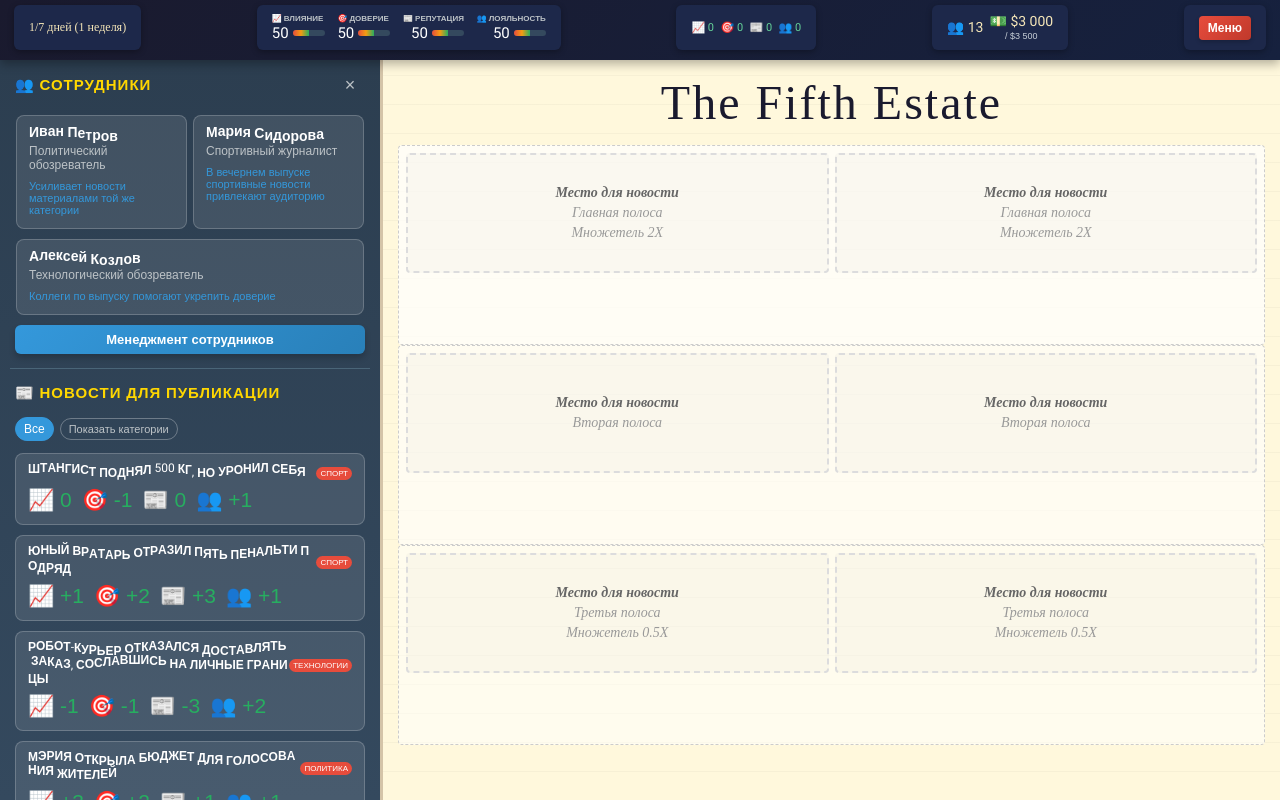
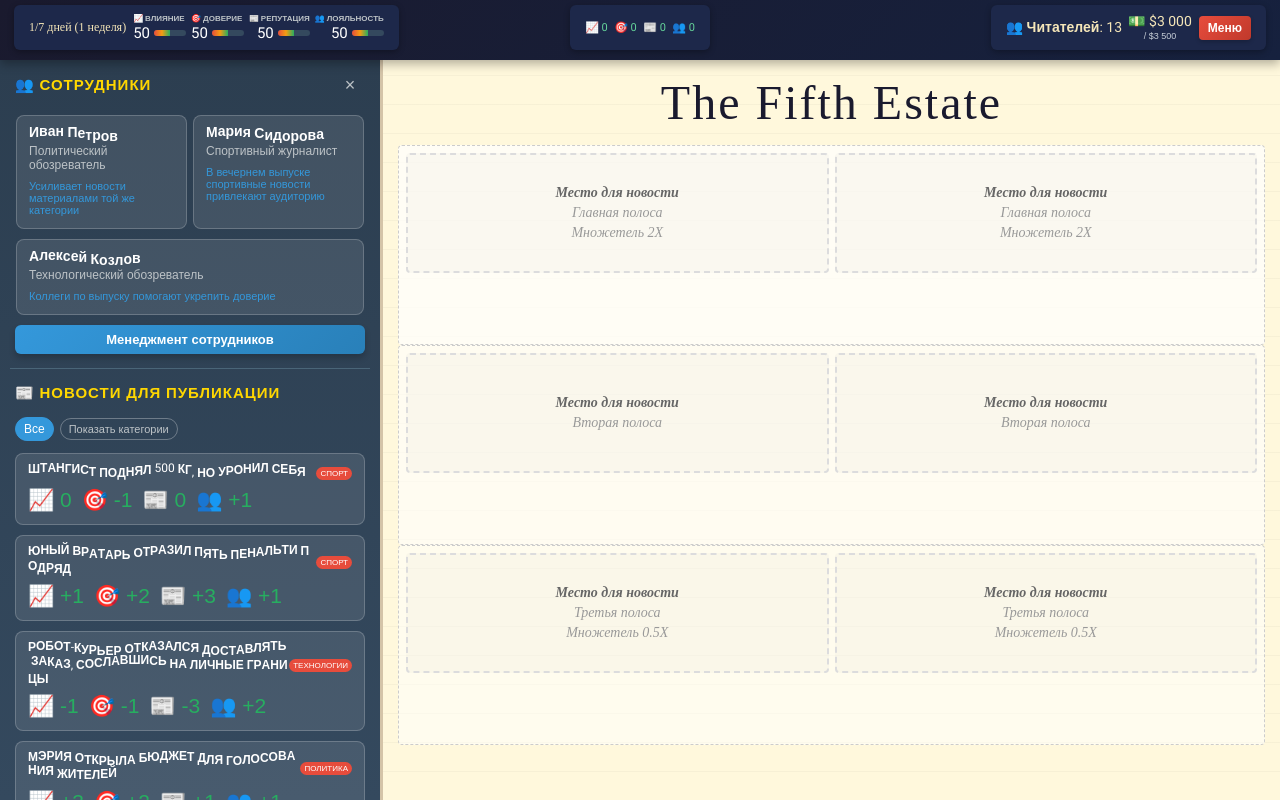
Before and after one commit to rvllvd/the_fifth_estate, a React (Vite) app: page / in a window 1280 px wide. Built offline with nearby package versions, Linux system fonts and the light colour scheme; a web font is replaced by a local one.

Commit message:
fix design

```diff
--- a/src/components/TopPanel.tsx
+++ b/src/components/TopPanel.tsx
@@ -50,6 +50,7 @@ export default function TopPanel({
 
   return (
     <div id="top-panel">
+      <div className="top-panel-left">
         <div className="game-clock" aria-label="Игровой день">
           <span className="game-clock-label">
             {GAME_BALANCE.showGameTime ? "Время" : "Ходы"}
@@ -81,6 +82,7 @@ export default function TopPanel({
             })}
           </div>
         </div>
+      </div>
 
       <div id="metrics-preview" aria-label="Прогноз изменения метрик">
         <div className="preview-line">
@@ -97,13 +99,14 @@ export default function TopPanel({
         </div>
       </div>
 
+      <div className="top-panel-right">
         <div className="top-panel-economy">
           <div
             className="resource-display"
             id="readers-display"
             aria-label="Читатели"
           >
-          <strong>👥 {formatMoney(readers)}</strong>
+            <strong>👥 Читателей: {formatMoney(readers)}</strong>
           </div>
 
           <div
@@ -122,5 +125,6 @@ export default function TopPanel({
           </button>
         </div>
       </div>
+    </div>
   );
 }
--- a/src/styles/top-panel.scss
+++ b/src/styles/top-panel.scss
@@ -5,9 +5,11 @@
   flex: 0 0 auto;
   min-width: 0;
   padding: 5px 12px;
-  display: flex;
+  display: grid;
+  grid-template-columns: minmax(0, 1fr) auto minmax(0, 1fr);
+  grid-template-areas: "left preview right";
   align-items: center;
-  justify-content: space-between;
+  justify-content: stretch;
   box-shadow: 0 4px 10px rgba(0,0,0,0.3);
   min-height: 56px;
   position: relative;
@@ -34,6 +36,15 @@
   text-align: center;
 }
 
+.top-panel-left {
+  grid-area: left;
+  display: flex;
+  justify-self: start;
+  align-items: center;
+  min-width: 0;
+  gap: clamp(6px, 0.8vw, 12px);
+}
+
 .game-clock-label {
   display: none;
   color: #bdc3c7;
@@ -56,7 +67,7 @@
   flex: 0 1 auto;
   align-items: center;
   min-width: 0;
-  gap: clamp(6px, 1vw, 14px);
+  gap: 0;
 }
 
 .metrics {
@@ -183,6 +194,8 @@
 
 /* Индикатор показателей — по центру панели */
 #metrics-preview {
+  grid-area: preview;
+  justify-self: center;
   position: static;
   transform: none;
   flex: 0 0 auto;
@@ -194,7 +207,20 @@
 
 }
 
-#top-panel>* {
+.top-panel-right,
+.top-panel-left {
+  min-width: 0;
+}
+
+.top-panel-right {
+  grid-area: right;
+  display: flex;
+  justify-self: end;
+  align-items: center;
+  gap: clamp(6px, 0.8vw, 12px);
+}
+
+#top-panel > * {
   align-items: center;
   padding: 3px 15px;
   margin: 0 5px 5px 5px;
@@ -231,6 +257,14 @@
     gap: 5px;
   }
 
+  .top-panel-left {
+    gap: 7px;
+  }
+
+  .top-panel-right {
+    gap: 7px;
+  }
+
   .progress-bar {
     width: clamp(18px, 2.8vw, 32px);
   }
@@ -254,9 +288,9 @@
   }
 
   .metrics {
-    flex: 1 1 auto;
+    flex: 0 1 auto;
     justify-content: flex-start;
-    gap: clamp(8px, 1vw, 14px);
+    gap: 5px;
   }
 
   .metric-label {
@@ -272,13 +306,32 @@
 @media (max-width: 760px) {
   #top-panel {
     display: grid;
-    grid-template-columns: minmax(72px, auto) minmax(0, 1fr) auto;
+    grid-template-columns: minmax(0, 1fr) auto auto;
     grid-template-areas:
       "clock economy actions"
-      "metrics metrics metrics";
+      "stats preview preview";
     gap: 5px 7px;
     padding: 5px 8px;
     min-height: 0;
+  }
+
+  .top-panel-left,
+  .top-panel-right {
+    display: contents;
+  }
+
+  .top-panel-left > .game-clock,
+  .top-panel-left > .top-panel-stats,
+  #top-panel > #metrics-preview,
+  .top-panel-right > .top-panel-economy,
+  .top-panel-right > .top-panel-actions {
+    align-items: center;
+    min-height: 34px;
+    margin: 0;
+    padding: 3px 8px;
+    border-radius: 6px;
+    background: #1d284a;
+    box-shadow: 0 2px 6px rgba(0, 0, 0, 0.3);
   }
 
   .game-clock {
@@ -299,12 +352,10 @@
   }
 
   .top-panel-stats {
-    grid-area: metrics;
-    display: grid;
-    grid-template-columns: minmax(0, 1fr) auto;
-    gap: 5px;
-    align-items: center;
-    width: 100%;
+    grid-area: stats;
+    display: flex;
+    justify-self: start;
+    width: auto;
   }
 
   .metric {
@@ -330,6 +381,8 @@
   }
 
   #metrics-preview {
+    grid-area: preview;
+    justify-self: center;
     max-width: 132px;
     overflow: hidden;
   }
@@ -405,20 +458,11 @@
 
 @media (max-width: 360px) {
   #top-panel {
-    grid-template-columns: minmax(0, 1fr) auto;
+    grid-template-columns: minmax(0, 1fr) auto auto;
     grid-template-areas:
-      "clock actions"
-      "metrics metrics"
-      "economy economy";
-  }
-
-  .top-panel-stats {
-    grid-template-columns: minmax(0, 1fr);
-  }
-
-  .top-panel-economy {
-    justify-self: stretch;
-    justify-content: space-around;
+      "clock economy actions"
+      "stats preview preview";
+    gap: 4px;
   }
 }
 
```
Lines whose indentation alone changed are shown as unchanged.
